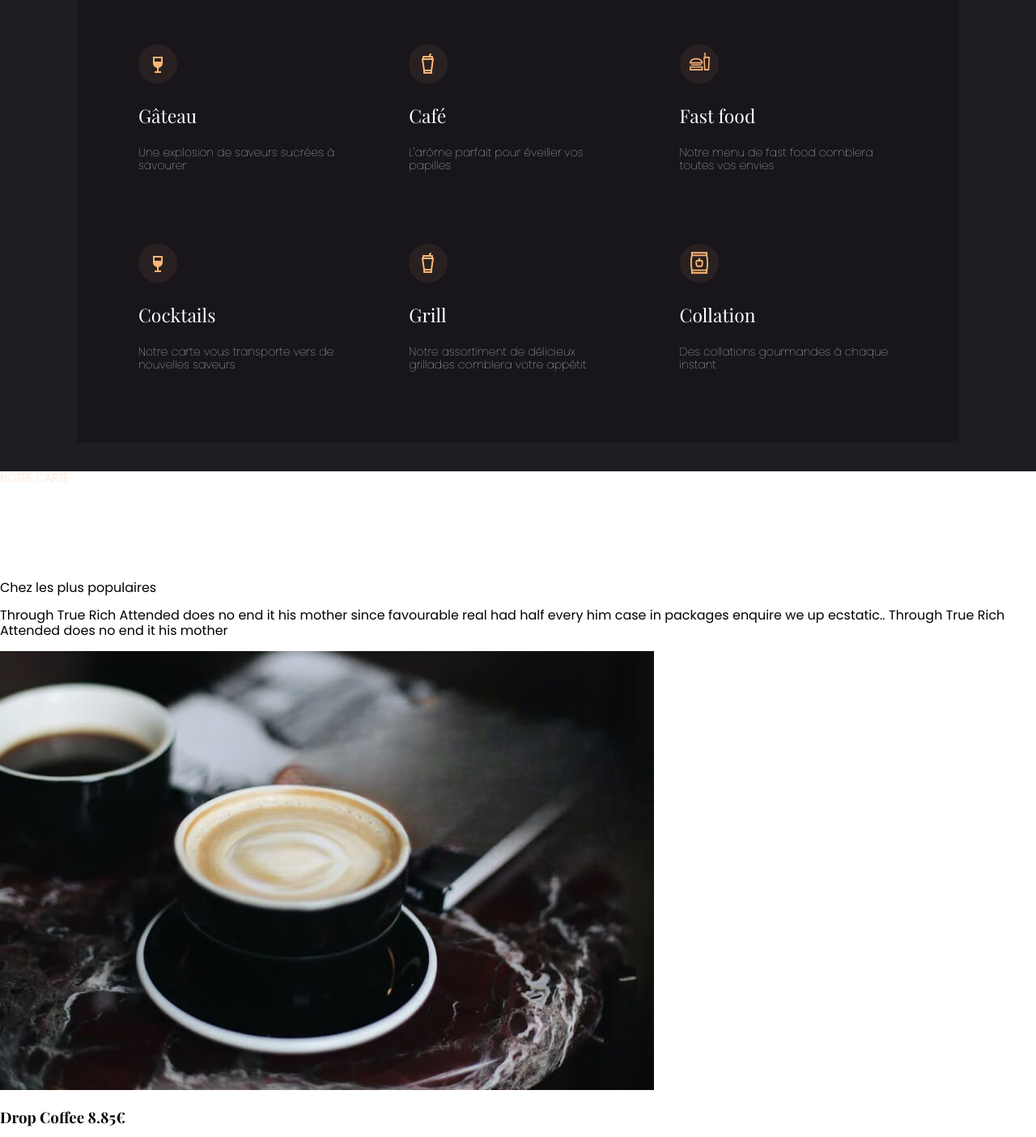
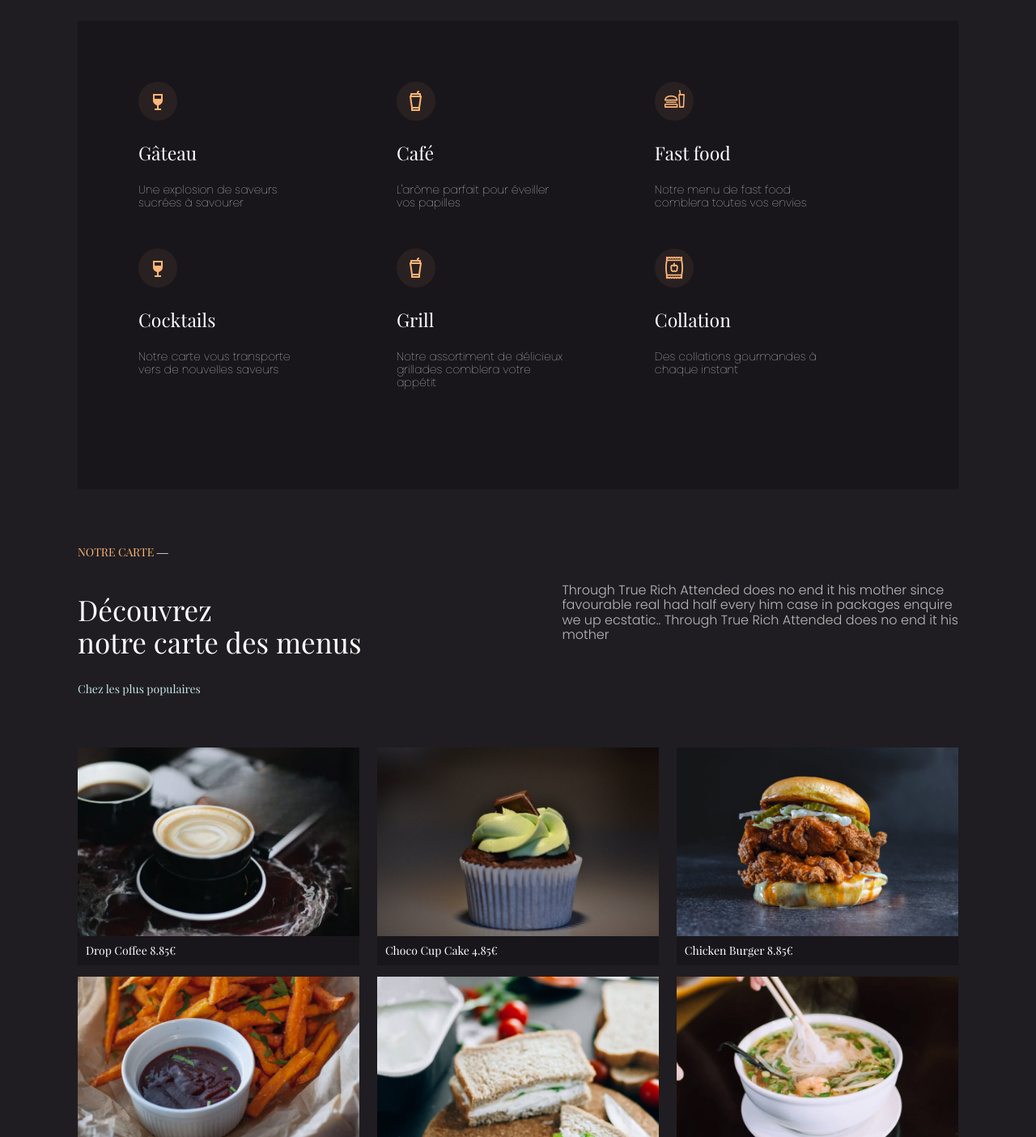
Before and after one commit to sia220/Site-Vitrine-Restaurant, a website: page index.html in a window 1280 px wide. Shown: the part 1396-2800 px from the top of the page at 81% size. Drawn offline with nearby package versions, Linux system fonts and the light colour scheme.

Commit message:
- codage section Carte (all versions) - modification de la police utilisée dans les textes d'intro - augmentation taille titre de section - changement de technique pour espacer les item de la boite de la section Offres

```diff
--- a/index.css
+++ b/index.css
@@ -196,13 +196,14 @@ h4 {
     font-weight: 100;
     font-size: 14px;
     margin-top: 0;
+    font-family: "PlayfairDisplay";
 }
 .section-intro span {
     color: white;
 }
 .section-titre {
     font-weight: 500;
-    font-size: 30px;
+    font-size: 35px;
     color: white;
 }
 .ensavoirplus-txt__desc {
@@ -315,16 +316,14 @@ h4 {
     display: flex;
     flex-wrap: wrap;
     background-color: #19161b;
-    padding: 75px 0px 75px 75px;
+    padding: 75px;
     color: white;
+    justify-content: space-between;
+    margin: auto;
 }
 .offres-item {
-    width: 33%;
-    padding-right: 75px;
-}
-
-.offres-item:first-child {
-    padding-bottom: 75px;
+    width: 32%;
+    margin-bottom: 35px;
 }
 .offres-item h3 {
     font-weight: 500;
@@ -333,18 +332,79 @@ h4 {
 .offres-item p {
     font-weight: 100;
     font-size: 14px;
+    width: 70%;
 }
 @media only screen and (max-width: 500px) {
     .offres-item {
-        width: 50%;
+        width: 49%;
     }
     .offres-item p {
         font-size: 12px;
     }
     .offres-boite {
-        padding: 30px 0px 30px 30px;
+        padding: 40px;
     }
-    .offres-item:nth-child(3) {
-        padding-bottom: 75px;
+    .offres-item p {
+        width: 90%;
     }
 }
+/* Section Carte */
+.carte {
+    background-color: #1f1d21;
+    padding: 35px 0;
+}
+.carte__container {
+    width: 85%;
+    margin: auto;
+}
+.carte__txt {
+    display: flex;
+    justify-content: space-between;
+    margin-bottom: 50px;
+}
+.carte__txt__left {
+    width: 45%;
+}
+.carte__txt__right {
+    width: 45%;
+    color: #b8b8b8;
+    font-weight: 300;
+}
+.carte__txt__left p {
+    font-size: 14px;
+    color: #c4e4ea;
+    font-weight: 200;
+    font-family: "PlayfairDisplay";
+    margin-top: 0;
+}
+.carte__menu {
+    display: flex;
+    flex-wrap: wrap;
+    margin: auto;
+    justify-content: space-between;
+}
+.carte__menu__item {
+    width: 32%;
+    display: flex;
+    flex-direction: column;
+}
+.carte__menu__item img {
+    width: 100%;
+}
+.carte__menu__item h3 {
+    background-color: #19161b;
+    color: white;
+    font-weight: 200;
+    margin-top: 0;
+    padding: 10px;
+    width: auto;
+    font-size: 14px;
+}
+.carte__container .btn-menu {
+    margin: auto;
+}
+@media only screen and (max-width: 500px) {
+    .carte__menu__item {
+        width: 49%;
+    }
+}
```
